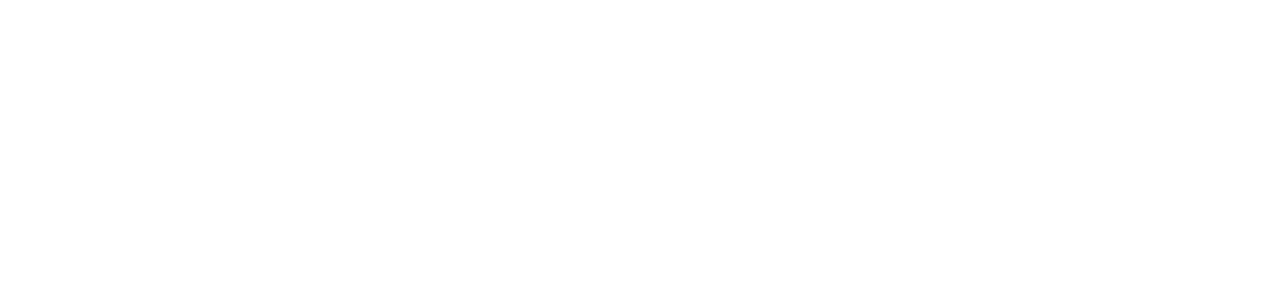
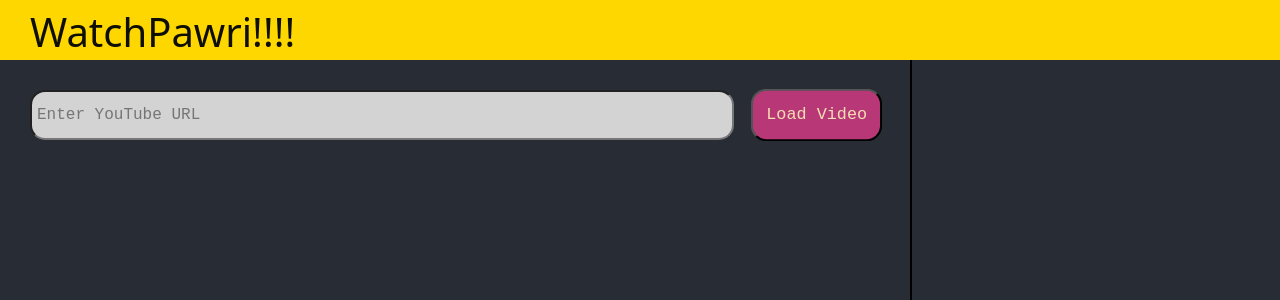
Before and after one commit to FABhishek/WatchPawrii, a React (Create React App) app: page /room in a window 1280 px wide. Before the commit this address had no page. Shown: the top 300 px of the page. Built offline with nearby package versions, Linux system fonts and the light colour scheme.

Commit message:
room added

```diff
--- a/src/App.js
+++ b/src/App.js
@@ -1,12 +1,13 @@
 import Home from "./Home.js";
 import { BrowserRouter as Router, Routes, Route } from "react-router-dom";
+import Room from "./Room.js"
 
 function App() {
   return (
     <Router>
       <Routes>
         <Route exact path="/" element={<Home />} />
-        {/* <Route exact path="/modal" element={<Modal />} /> */}
+        <Route exact path="/room" element={<Room />} />
       </Routes>
     </Router>
   );
--- a/src/Home.css
+++ b/src/Home.css
@@ -21,6 +21,15 @@
 
 .textColor {
   color: rgb(15, 15, 1);
+  margin: 0;
+  padding: 0;
+  text-decoration: none;
+  box-sizing: border-box;
+}
+
+.textColor:hover
+{
+  color: rgb(72, 72, 69);
   margin: 0;
   padding: 0;
   text-decoration: none;
@@ -112,7 +121,7 @@
 }
 
 .inTput {
-  background-color: wheat;
+  background-color: lightgrey;
 }
 
 .close-button {
@@ -133,13 +142,14 @@
 
 
 .close-button{
-  border-color: transparent;
+  color:wheat;
 }
 
 .close-button:hover
 {
   border-radius: 2px;
-  font-size: 30px;
+  font-size: 25px;
+  color:rgb(178, 59, 85);
 }
 
 
@@ -155,6 +165,8 @@
   font-size: large;
   width: 4rem;
   color: wheat;
+  border-radius: 10px;
+  padding : 4px;
 }
 
 
@@ -177,11 +189,12 @@
   background-color: lightgray ;
   margin-top: 5px;
   margin-right:2px;
+  color: white;
 }
 
 .CloseBT:hover
 {
   border-radius: 2px;
-  /* border-color : lightgrey; */
+  border-color : lightgrey;
   font-size: 30px;
 }
--- a/src/Home.js
+++ b/src/Home.js
@@ -2,7 +2,7 @@
 import "./Home.css";
 // import Modal from "../Modal/modal";
 import Modal from "react-modal";
-import "./Home.css"
+import "./Home.css";
 
 const Home = () => {
   const [isOpen, setIsOpen] = useState(false);
@@ -14,7 +14,7 @@
   return (
     <div className="App">
       <nav className="navbar NavColor">
-        <a className="textColor" href="#">
+        <a className="textColor" href="/">
           <h1>WatchPawri!!!!</h1>
         </a>
       </nav>
@@ -24,12 +24,12 @@
         </h1>
       </div>
       <div className="Buttons">
-        <button onClick={toggleModal} type="button" className="bt Join">
+        <button onClick = {toggleModal} type="button" className="bt Join">
          Join room
         </button>
 
-        <button type="button" className="bt Create">
-        Create Room
+       <button onClick = {event => window.location.href = "/room"} type="button" className="bt Create">
+         Create Room
         </button>
       </div>
 
@@ -39,17 +39,16 @@
         contentLabel="My dialog"
         className="mymodal"
         overlayClassName="myoverlay"
-        closeTimeoutMS={500}
+        closeTimeoutMS={50}
       >
       <div class="Modal">
-		      <span onClick={toggleModal} class="close-button">x</span>
+		    <span onClick={toggleModal} class="close-button">X</span>
 		      <h1 class="mtext">Enter Room Code</h1>
 		      <form class="formR">
-            <label for="roomId"></label>
-            <input type="text" id="roomId" name="roomId" class="inTput"></input>
+            <input type="text" id="roomId" name="roomId" placeholder = "Room ID..." class="inTput"></input>
           </form><br></br>
           <div class="joinbutton">
-          <button onClick={toggleModal} class="join-Button">Join</button>
+          <button class="join-Button">Join</button>
           </div>
       </div>
       </Modal>
--- /dev/null
+++ b/src/Room.css
@@ -0,0 +1,51 @@
+.content {
+    display: flex;
+    min-height: calc(100% - 60px);
+  }
+
+
+ .ldbtn {
+     margin-left:20px;
+     background-color: rgb(183, 55, 119);
+     color: wheat;
+     height: 50px;
+     padding : 5px;
+     width: 9.3rem;
+     border-radius: 15px;
+     transform : scale(1.05);
+     font-family: monospace;
+ }
+ .ldbtn:hover
+ {
+    font-size: 18px;
+ }
+  /* Video-container */
+.video-container {
+    flex: 3;
+    padding: 30px;
+}
+
+.video-container .search-form {
+    display: flex;
+    margin-bottom: 30px;
+}
+
+.video-container .search-form input {
+    width: 100%;
+    padding: 5px;
+    height: 50px;
+    border-radius: 15px;
+    font-family:monospace;
+    background-color: lightgrey;
+}
+
+.video-container #player {
+    width: 100%;
+    height: 590px;
+}
+
+  /* Sidebar */
+.sidebar {
+    flex: 1.3;
+    border-left: 2px solid black;
+}
--- /dev/null
+++ b/src/Room.js
@@ -0,0 +1,38 @@
+import React from "react";
+import "./Room.css";
+import "./Home.css";
+
+function Room() {
+  return (
+    <div className="App">
+      <nav className="navbar NavColor">
+        <a className="textColor" href="/">
+          <h1>WatchPawri!!!!</h1>
+        </a>
+      </nav>
+      <div className="content">
+        <div className="video-container">
+          <form className="search-form">
+            <input
+              type="text"
+              name="youtube_url"
+              placeholder="Enter YouTube URL"
+              required
+            />
+            <button type="submit" class="ldbtn">
+              Load Video
+            </button>
+          </form>
+
+          <div id="player"></div>
+        </div>
+
+        <div className="sidebar">
+          <div className="username-form"></div>
+        </div>
+      </div>
+    </div>
+  );
+}
+
+export default Room;
```
